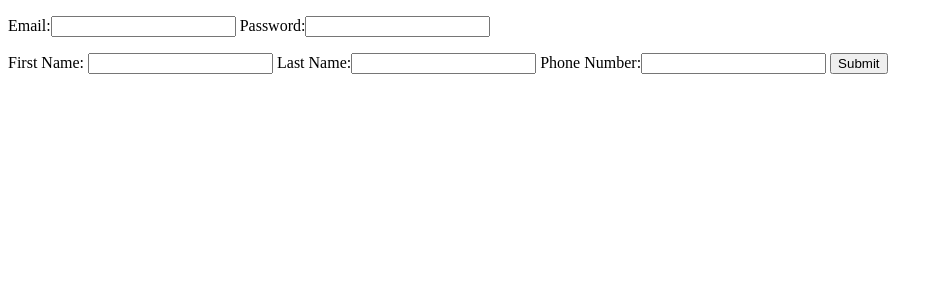
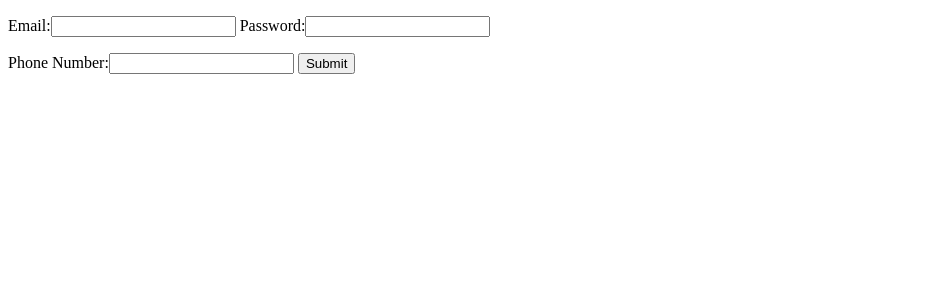
Before and after one commit to vrwu/save-our-women, a Flask app: page /signup in a window 1280 px wide. Shown: the part 77-377 px from the top of the page, without its empty margins (0-943 px from the left). Run offline with Flask 2, Linux system fonts and the light colour scheme.

Commit message:
edits to routes

```diff
--- a/firebase.py
+++ b/firebase.py
@@ -1,6 +1,6 @@
 import pyrebase
 from flask import *
-from flask import Flask, session, request
+
 app = Flask(__name__)
 
 '''
@@ -41,9 +41,10 @@ def signup():
         return render_template('signup.html')
 
     else:
-        # retrieves email and pass from user
+        # retrieves email, pass, and number from user
         email = request.form['email']
         password = request.form['pass']
+        phone = request.form['num']
 
         try:
              # creates an account on database and requests for verification
@@ -52,26 +53,17 @@ def signup():
 
             global uid
             uid = user['localId']
-            first_name = request.form['first']
-            last_name = request.form['last']
-            phone = request.form['num']
 
-            data={"First Name": first_name, "Last Name": last_name, "Phone Number": phone, "Email": email}
+            data={"Email": email, "Phone Number": phone}
 
             db.child("users").child(uid).child("details").set(data)
-            return render_template('login.html')
-
-            # pop up message'Account Created! Please verify email before signing in'
-
-            # redirects to profile so new user can create a profile to be added to database
-            # return redirect(url_for('profile'))
+            return render_template('add_emergency_contact.html', value=uid)
 
         except:
-
-            # same as the account created, probably a pop up message
-            return 'Account creation failed. Please ensure a new email or a password of at least 6 characters'
+            # message 'Account creation failed. Please ensure a new email or a password of at least 6 characters'
             return render_template('signup.html')
 
+# sign up -> add emergency contacts
 
 @app.route('/login', methods=['GET', 'POST'])
 def login():
@@ -97,7 +89,6 @@ def login():
         return render_template('login.html')
 
 
-# sends an email to change password
 @app.route('/forgotpass', methods=['GET', 'POST'])
 def forgotpass():
 
@@ -128,7 +119,7 @@ def home():
 # profile // TO BE EDITED, needs to display user information!!
 @app.route('/profile', methods=['GET', 'POST'])
 def profile():
-
+# profile -> emergency contact -> add emergency contacts
     if request.method == 'GET':
 
         info = db.child("users").child(uid).get()
--- a/templates/home.html
+++ b/templates/home.html
@@ -1,4 +1,4 @@
 <h3>Save Our Women: Home</h3>
-<a href="{{ url_for('profile') }}">Profile</a><br>
-<a href="{{ url_for('start') }}">Log Out</a><br>
-<a href="{{ url_for('emergency_contacts') }}">Emergency Contacts</a>
+<a href="{{ url_for('profile') }}">Incident Reports</a><br>
+<a href="{{ url_for('start') }}">Make Report</a><br>
+<a href="{{ url_for('emergency_contacts') }}">Map</a>
--- a/templates/profile.html
+++ b/templates/profile.html
@@ -6,7 +6,7 @@
     <body>
         <p>will return profile details and able to edit</p>
         <a href="{{ url_for('home') }}">Home</a><br>
-
+        <!--need logout button-->
         <!--
         <p>FIRST NAME, LAST NAME, PHONE NUMBER </p>
         <form action="/profile" method="POST">
--- a/templates/signup.html
+++ b/templates/signup.html
@@ -9,8 +9,7 @@
 
         <form action="/signup" method="POST">
             <p>Email:<input type="name" name="email"> Password:<input type="password" name="pass"></p>
-            <p>First Name: <input type="name" name="first"> Last Name:<input type="name" name="last">
-            Phone Number:<input type="number" name="num">
+            <p>Phone Number:<input type="number" name="num">
             <input type="submit" name="submit"></p>
         </form>
     </body>
```
